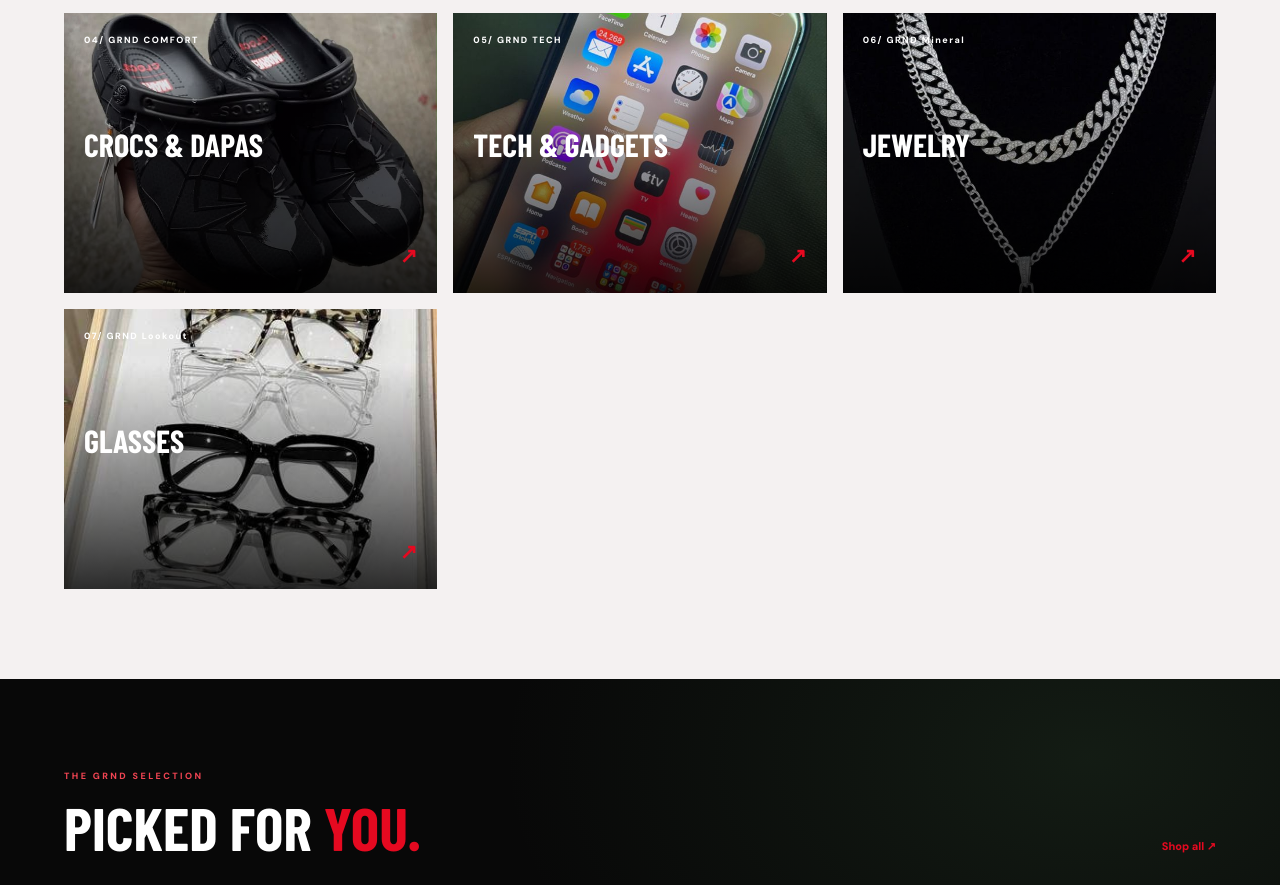
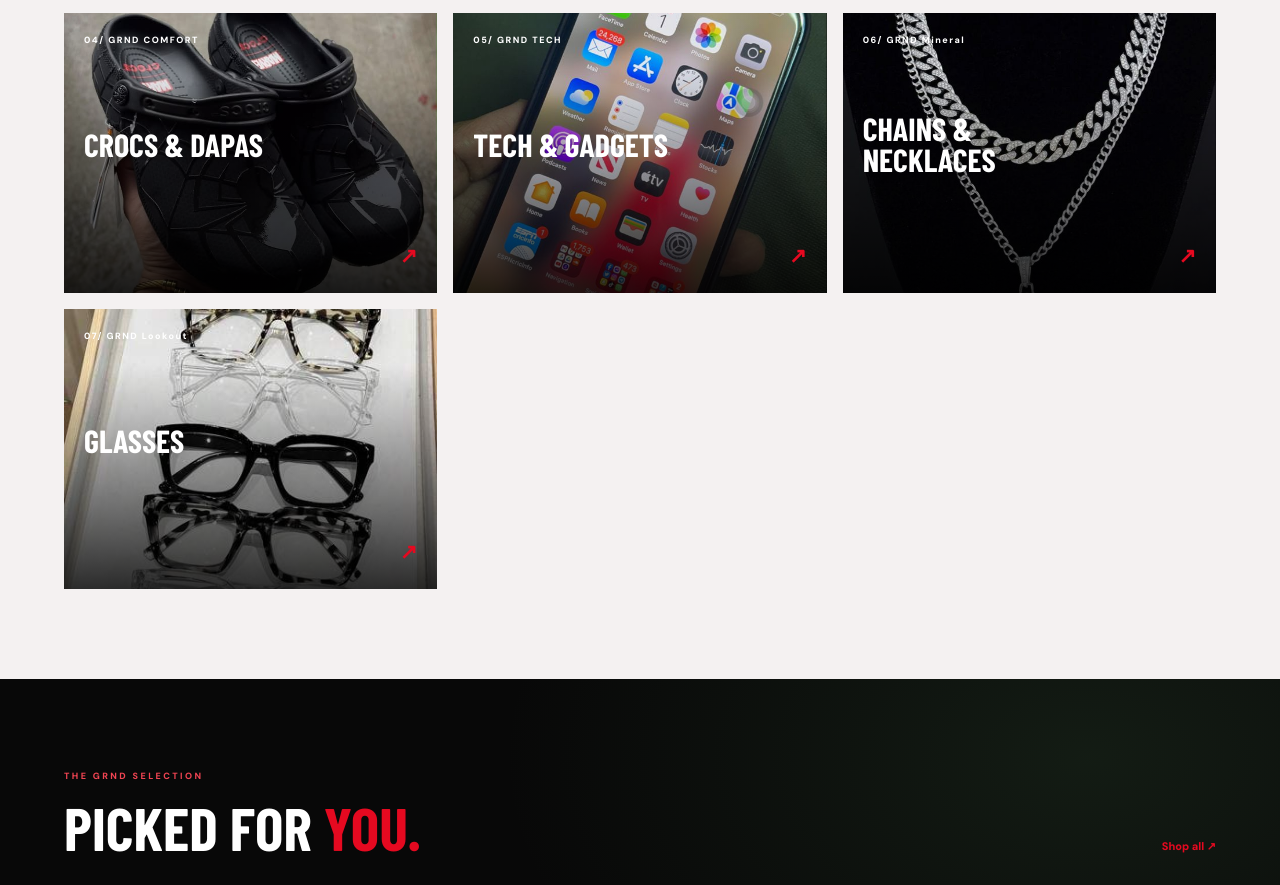
Before and after one commit to grndmfia/grnd_online_store, a plain HTML site: page index.html in a window 1280 px wide. Shown: the part 1413-2298 px from the top of the page. Drawn offline with nearby package versions, Linux system fonts and the light colour scheme; a web font is replaced by a local one.

Commit message:
Update index.html

```diff
--- a/index.html
+++ b/index.html
@@ -177,7 +177,7 @@
 
   <a class="category-card category-tech reveal" href="shop.html?category="min">
                 <img src="min.jpeg">
-                <span>06/ GRND Mineral</span><strong>JEWELRY</strong><b>↗</b>
+                <span>06/ GRND Mineral</span><strong>CHAINS & NECKLACES</strong><b>↗</b>
             </a>
 
               <a class="category-card category-tech reveal" href="shop.html?category="glass">
```
